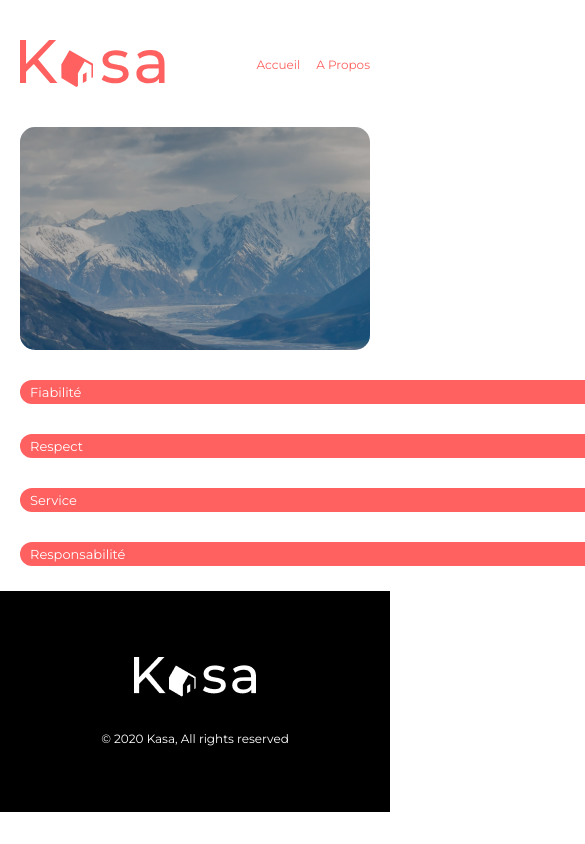
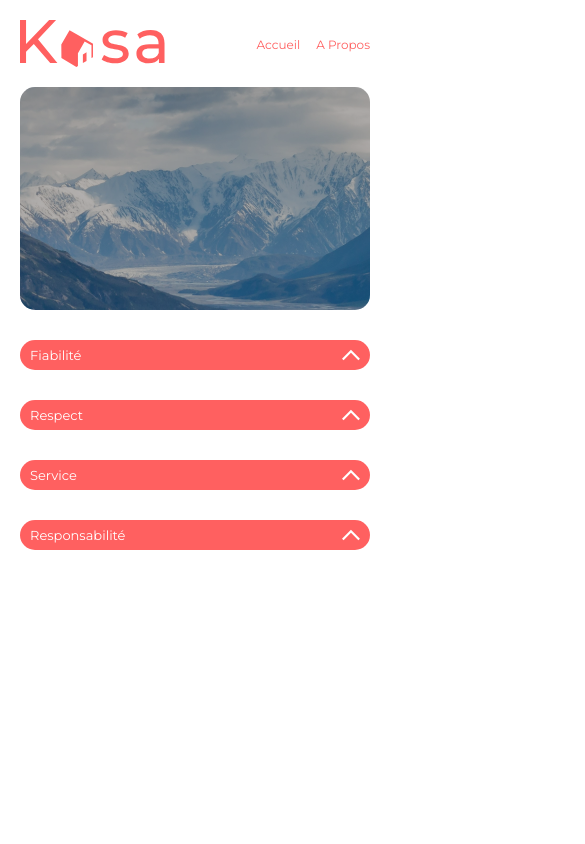
Before and after one commit to rayhearth/P11_Kasa_03082022, a React (Create React App) app: page /about-us in a window 390 px wide. Shown: the top 844 px of the page, 585 px wide, since content can reach past the window. Built offline with nearby package versions, Linux system fonts and the light colour scheme.

Commit message:
der reglages responsive

```diff
--- a/src/assets/sass/components/_dropdown.scss
+++ b/src/assets/sass/components/_dropdown.scss
@@ -19,7 +19,7 @@
         padding: 0 0.625rem;
         @media screen and (max-width: 425px) {
             font-size: 0.813rem;
-            height: 1.496rem;
+            height: 1.875rem;
         }
         img {
             height: 2rem;
--- a/src/assets/sass/components/_slider.scss
+++ b/src/assets/sass/components/_slider.scss
@@ -44,5 +44,8 @@
         left: 50%;
         font-size: 1.125rem;
         color: white;
+        @media screen and (max-width: 425px) {
+            display: none;
+        }
     }
 }
--- a/src/assets/sass/layout/_header.scss
+++ b/src/assets/sass/layout/_header.scss
@@ -6,6 +6,9 @@ header {
         justify-content: space-between;
         width: 100%;
         padding: 2.5rem 0;
+        @media screen and (max-width: 425px) {
+            padding: 1.25rem 0;
+        }
         .headerLogo {
             width: 13.125rem;
             height: 4.25rem;
--- a/src/assets/sass/pages/aboutUs.scss
+++ b/src/assets/sass/pages/aboutUs.scss
@@ -1,4 +1,5 @@
 .aboutUs {
+    height: 100vh;
     .bannerAbout {
         height: 13.938rem;
         position: relative;
@@ -20,7 +21,7 @@
         }
     }
     .container {
-        width: 63.938rem;
+        max-width: 63.938rem;
         margin: 0 auto;
         .dropDown {
             margin-top: 1.875rem;
--- a/src/assets/sass/pages/appartement.scss
+++ b/src/assets/sass/pages/appartement.scss
@@ -1,4 +1,7 @@
 .appartSection {
+    // @media screen and (max-width: 425px) {
+    //     height: 100vh;
+    // }
     .appartHeader {
         display: flex;
         align-items: center;
@@ -6,6 +9,7 @@
         margin-top: 2.813rem;
         @media screen and (max-width: 425px) {
             flex-direction: column;
+            margin-top: 0.938rem;
         }
         .appartDesc {
             @media screen and (max-width: 425px) {
@@ -79,8 +83,11 @@
         justify-content: space-between;
         gap: 1.25rem;
         width: 100%;
+        @media screen and (max-width: 768px) {
+            flex-direction: column;
+        }
         @media screen and (max-width: 425px) {
-            flex-direction: column;
+
             gap: inherit;
         }
     }
--- a/src/assets/sass/pages/error.scss
+++ b/src/assets/sass/pages/error.scss
@@ -7,6 +7,7 @@
     font-weight: 500;
     line-height: 1.4;
     padding-top: 9.375rem;
+    height: 100vh;
     h1 {
         font-size: 18rem;
         line-height: 1;
```
